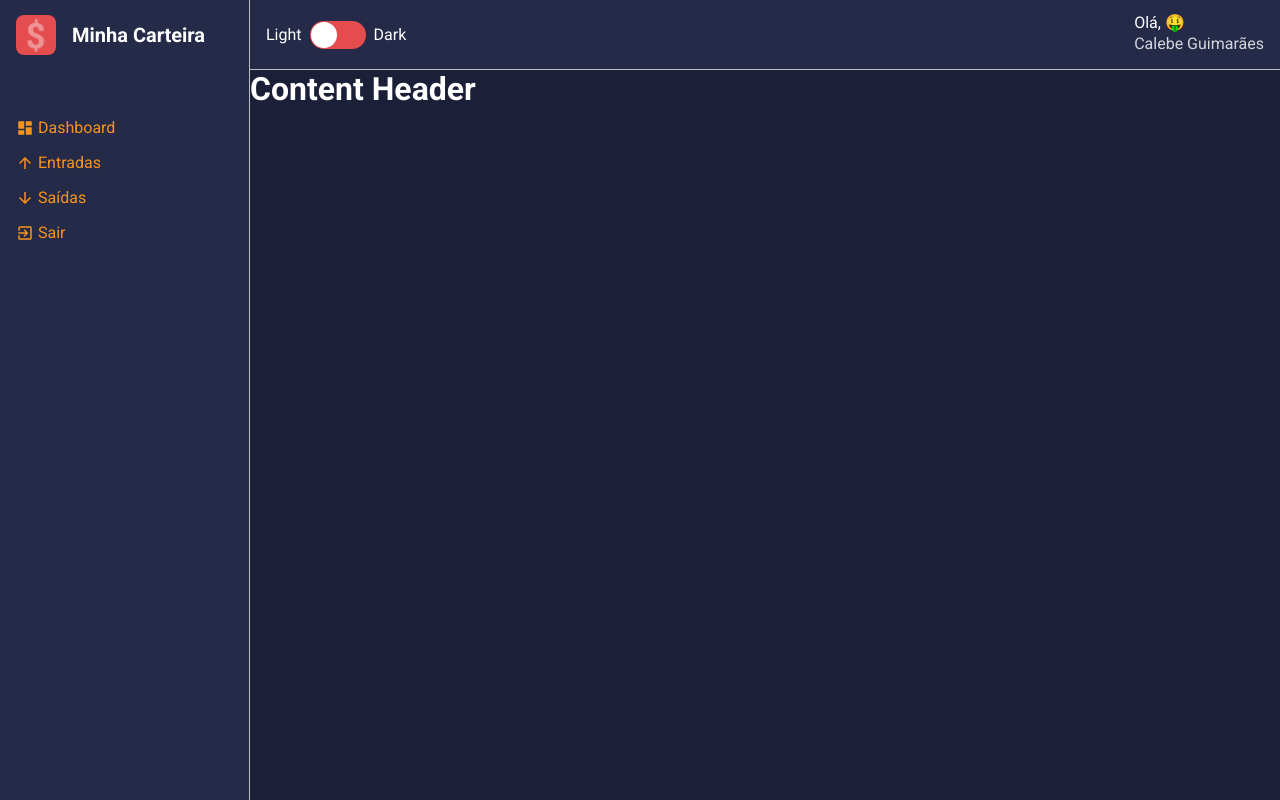
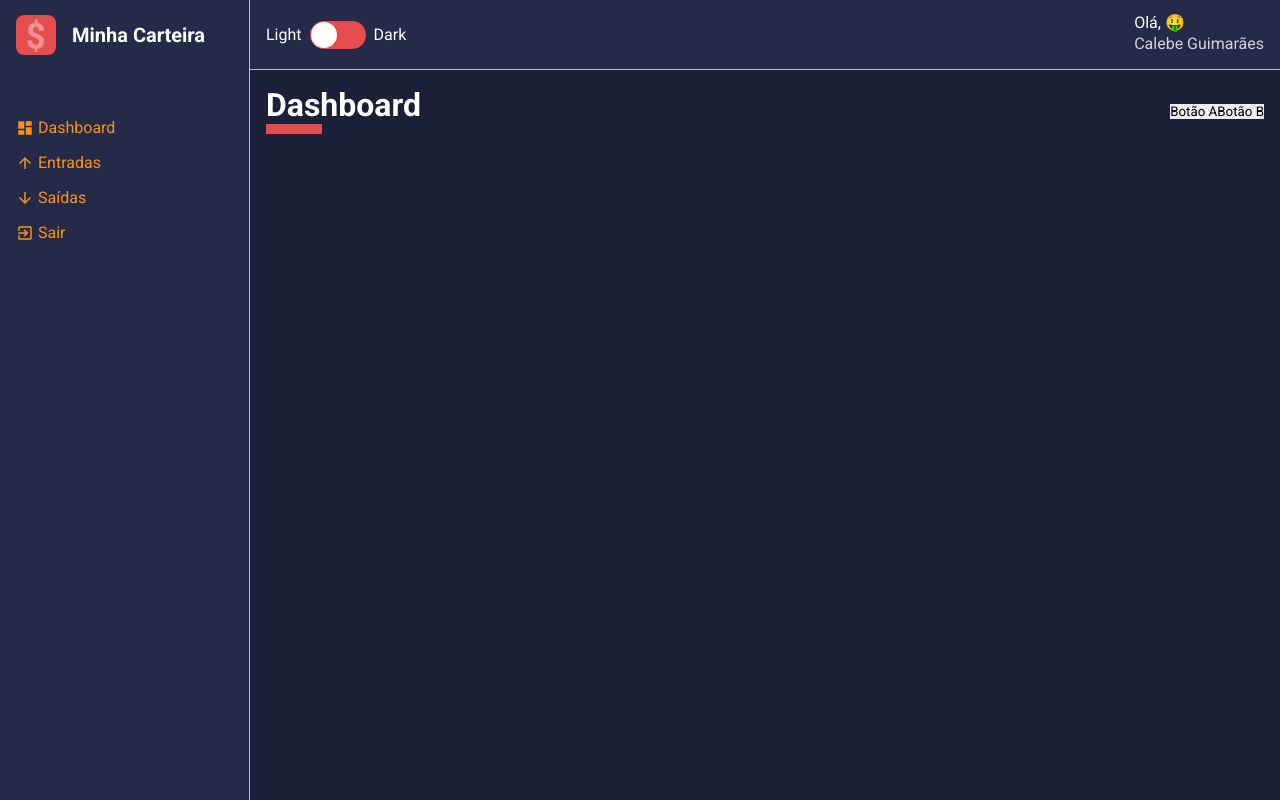
Before and after one commit to calebesg/my-wallet, a React (Create React App) app: page /dashboard in a window 1280 px wide. Built offline with nearby package versions, Linux system fonts and the light colour scheme.

Commit message:
created base content header

```diff
--- a/src/App.tsx
+++ b/src/App.tsx
@@ -4,14 +4,14 @@ import GlobalStyles from './styles/global'
 import Layout from './components/Layout'
 
 import dark from './styles/theme/dark'
-import ContentHeader from './components/ContentHeader'
+import Dashboard from './pages/Dashboard'
 
 const App: React.FC = () => {
   return (
     <ThemeProvider theme={dark}>
       <GlobalStyles />
       <Layout>
-        <ContentHeader />
+        <Dashboard />
       </Layout>
     </ThemeProvider>
   )
--- a/src/components/Content/styles.ts
+++ b/src/components/Content/styles.ts
@@ -4,4 +4,5 @@ export const Container = styled.main`
   grid-area: CT;
   color: ${props => props.theme.colors.text};
   background-color: ${props => props.theme.colors.primary};
+  padding: 1rem;
 `
--- a/src/components/ContentHeader/index.tsx
+++ b/src/components/ContentHeader/index.tsx
@@ -1,9 +1,16 @@
-import { Container } from './styles'
+import { Container, TitleContainer, Filters } from './styles'
 
 const ContentHeader: React.FC = () => {
   return (
     <Container>
-      <h1>Content Header</h1>
+      <TitleContainer>
+        <h1>Dashboard</h1>
+      </TitleContainer>
+
+      <Filters>
+        <button type="button">Botão A</button>
+        <button type="button">Botão B</button>
+      </Filters>
     </Container>
   )
 }
--- a/src/components/ContentHeader/styles.ts
+++ b/src/components/ContentHeader/styles.ts
@@ -1,3 +1,20 @@
 import styled from 'styled-components'
 
-export const Container = styled.div``
+export const Container = styled.header`
+  display: flex;
+  align-items: center;
+  justify-content: space-between;
+`
+
+export const TitleContainer = styled.div`
+  > h1 {
+    &::after {
+      content: '';
+      display: block;
+      border-bottom: 0.625rem solid ${props => props.theme.colors.warning};
+      width: 3.5rem;
+    }
+  }
+`
+
+export const Filters = styled.div``
--- a/src/pages/Dashboard/index.tsx
+++ b/src/pages/Dashboard/index.tsx
@@ -1,8 +1,11 @@
+import ContentHeader from '../../components/ContentHeader'
+import { Container } from './styles'
+
 const Dashboard: React.FC = () => {
   return (
-    <div>
-      <h1>Dashboard</h1>
-    </div>
+    <Container>
+      <ContentHeader />
+    </Container>
   )
 }
 
--- /dev/null
+++ b/src/pages/Dashboard/styles.ts
@@ -0,0 +1,3 @@
+import styled from 'styled-components'
+
+export const Container = styled.div``
```
